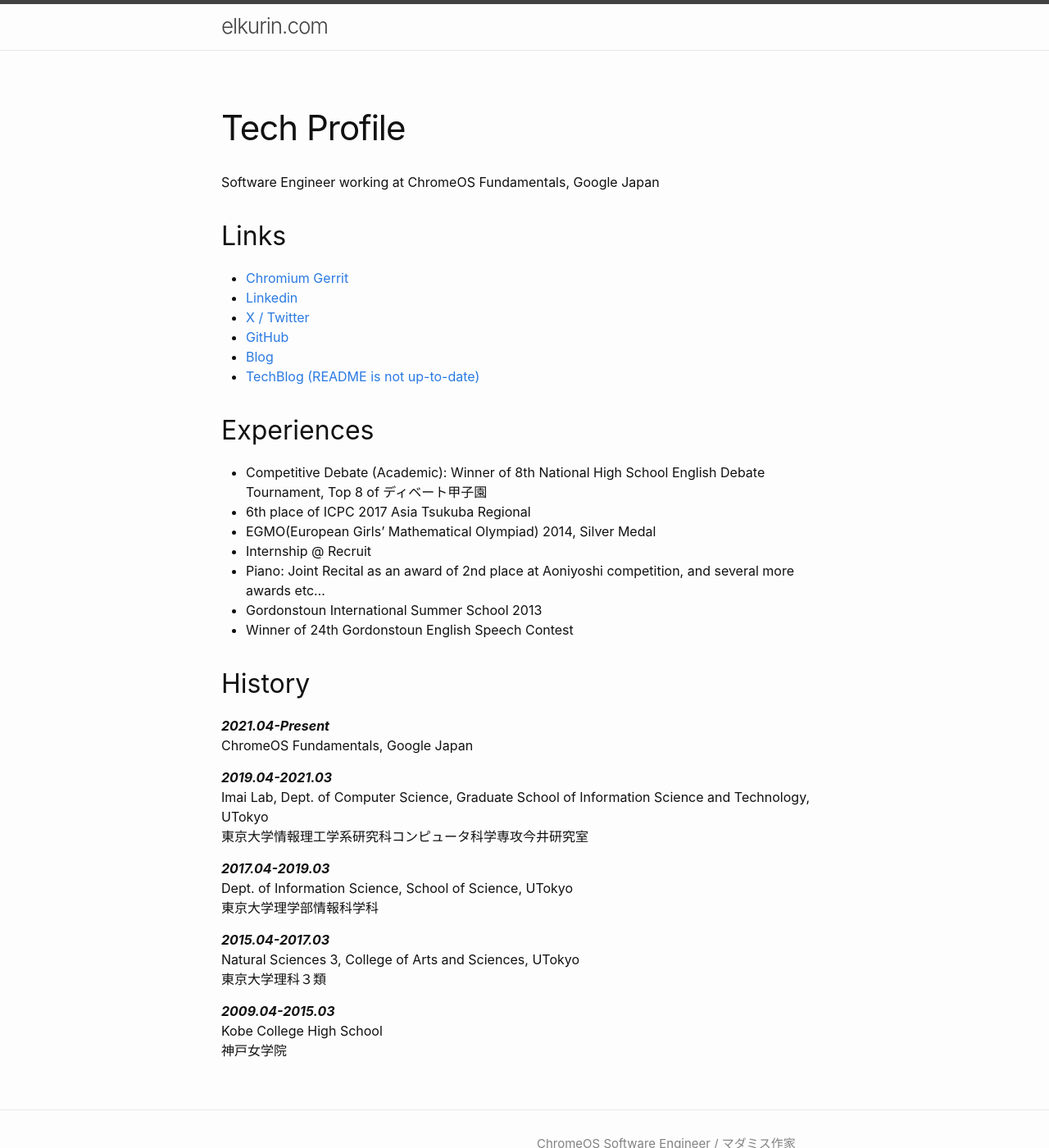
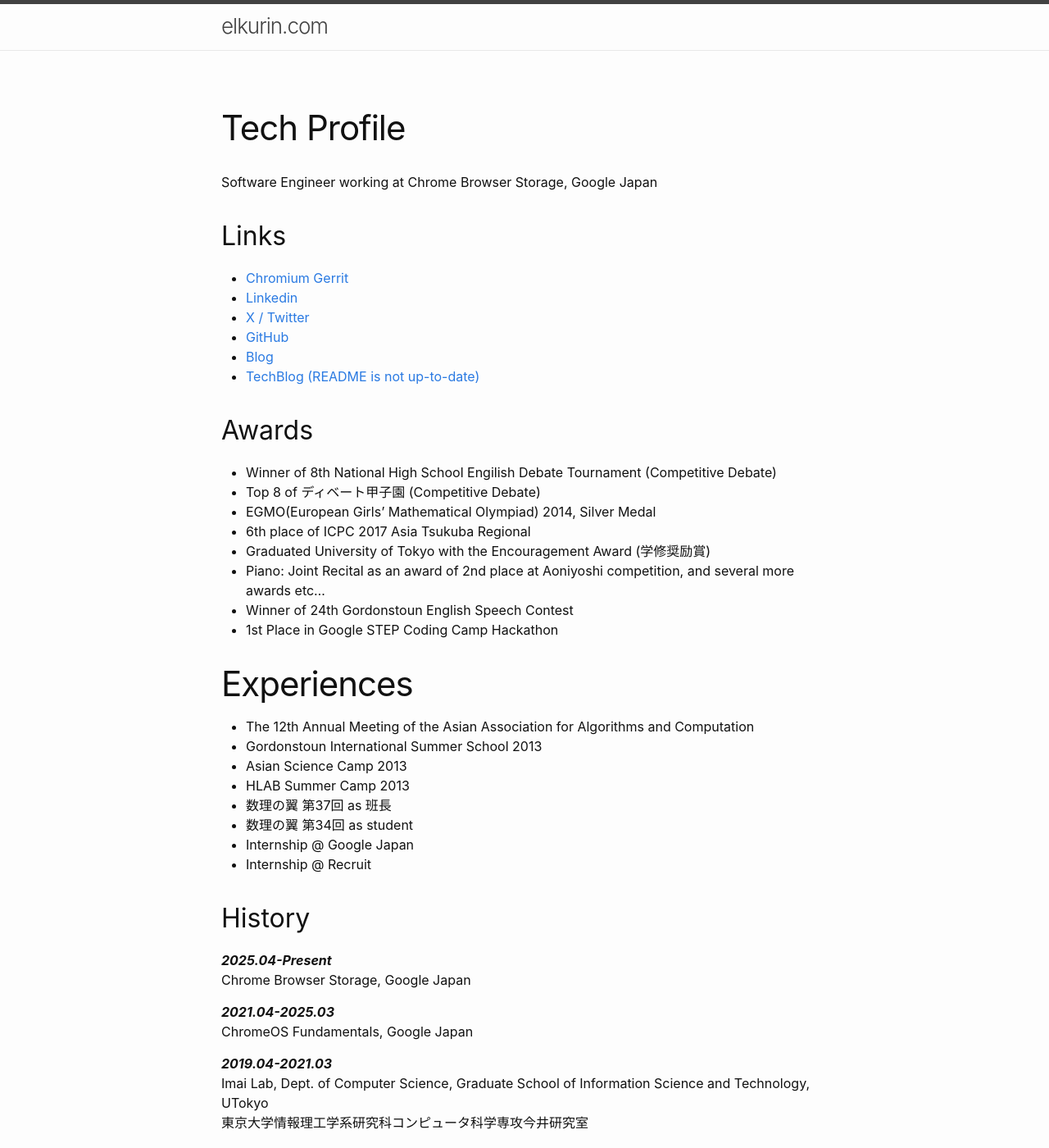
Before and after one commit to elkurin/elkurin.github.io, a Jekyll site: the page built from engineer/tech_profile.md, in a window 1280 px wide and 1400 px high. Shown: the whole window at 82% size. Built offline with Jekyll 4.4.1, drawn with Linux system fonts in a browser that asks for light colours.

Commit message:
tech profile

```diff
--- a/engineer/tech_profile.md
+++ b/engineer/tech_profile.md
@@ -3,7 +3,7 @@
 title: Tech Profile
 permalink: /profile/
 ---
-Software Engineer working at ChromeOS Fundamentals, Google Japan
+Software Engineer working at Chrome Browser Storage, Google Japan
 
 ## Links
 - [Chromium
@@ -14,18 +14,32 @@
 - [Blog](https://elkurin.hatenablog.com/)
 - [TechBlog (README is not up-to-date)](https://github.com/elkurin/elkurin-daily-notes)
 
-## Experiences
-- Competitive Debate (Academic): Winner of 8th National High School English Debate
-  Tournament, Top 8 of ディベート甲子園
+## Awards
+- Winner of 8th National High School Engilish Debate Tournament (Competitive
+  Debate)
+- Top 8 of ディベート甲子園 (Competitive Debate)
+- EGMO(European Girls' Mathematical Olympiad) 2014, Silver Medal
 - 6th place of ICPC 2017 Asia Tsukuba Regional
-- EGMO(European Girls' Mathematical Olympiad) 2014, Silver Medal
+- Graduated University of Tokyo with the Encouragement Award (学修奨励賞)
+- Piano: Joint Recital as an award of 2nd place at Aoniyoshi competition, and several more awards etc...
+- Winner of 24th Gordonstoun English Speech Contest
+- 1st Place in Google STEP Coding Camp Hackathon
+
+# Experiences
+- The 12th Annual Meeting of the Asian Association for Algorithms and Computation
+- Gordonstoun International Summer School 2013
+- Asian Science Camp 2013
+- HLAB Summer Camp 2013
+- 数理の翼 第37回 as 班長
+- 数理の翼 第34回 as student
+- Internship @ Google Japan
 - Internship @ Recruit
-- Piano: Joint Recital as an award of 2nd place at Aoniyoshi competition, and several more awards etc...
-- Gordonstoun International Summer School 2013
-- Winner of 24th Gordonstoun English Speech Contest
 
 ## History
-***2021.04-Present***
+***2025.04-Present***
+Chrome Browser Storage, Google Japan
+
+***2021.04-2025.03***
 ChromeOS Fundamentals, Google Japan
 
 ***2019.04-2021.03***
```
